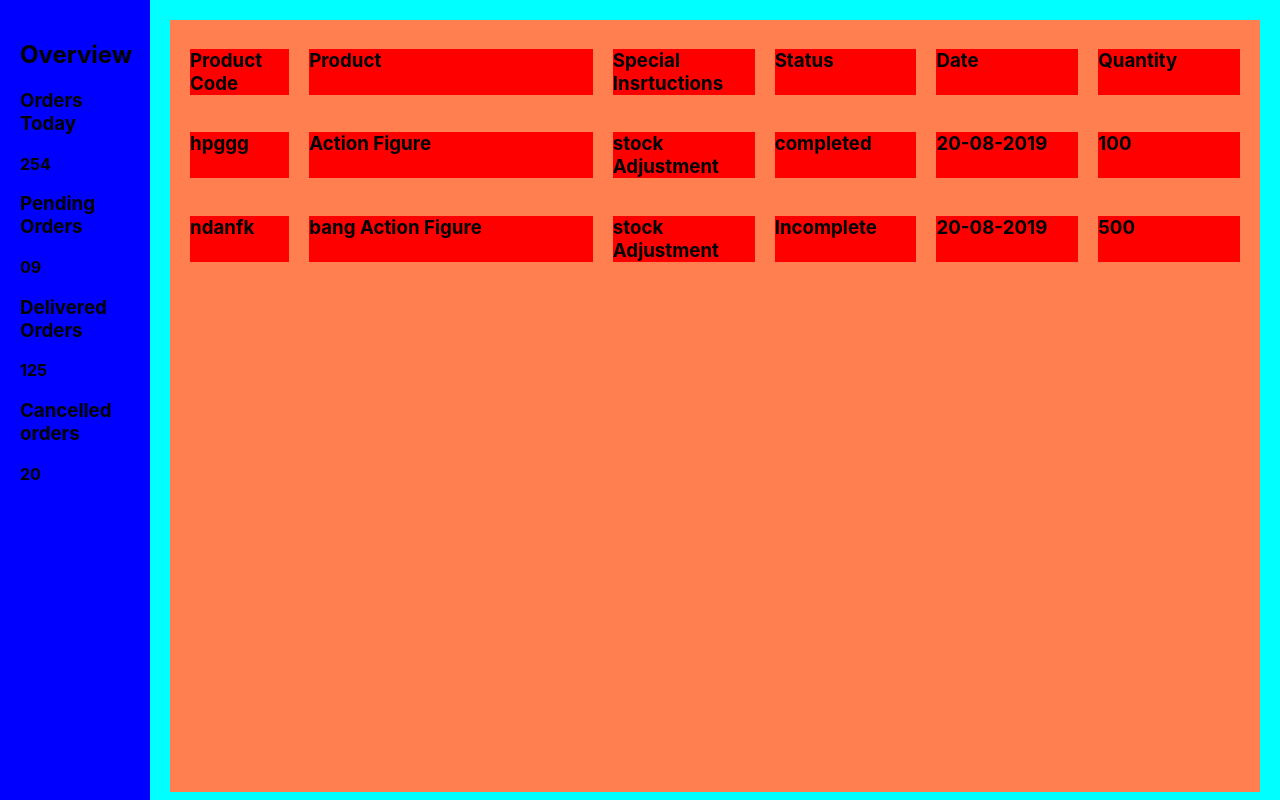
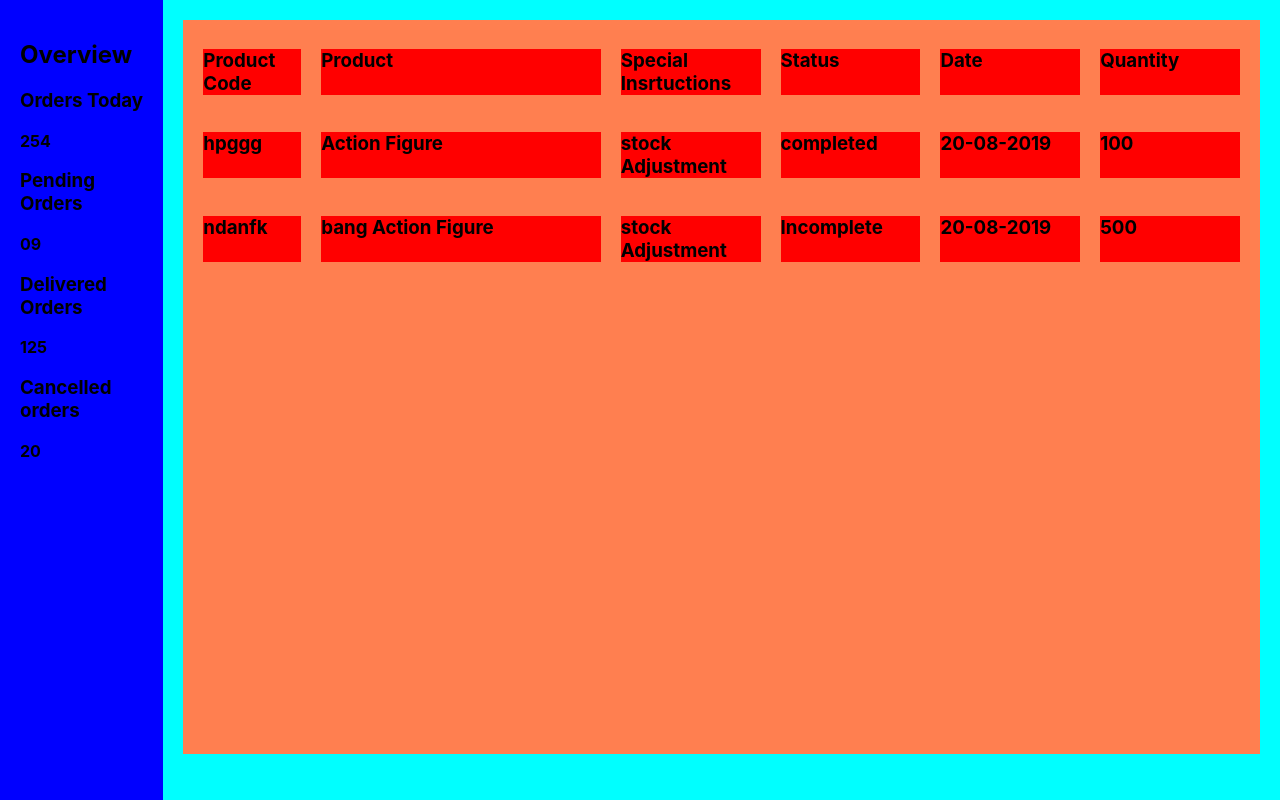
Before and after one commit to Vaynelucis/E-dashboard, a React (Create React App) app: page /dashboard in a window 1280 px wide. Built offline with nearby package versions, Linux system fonts and the light colour scheme.

Commit message:
messed with some styling

```diff
--- a/src/App.css
+++ b/src/App.css
@@ -1,7 +1,11 @@
 .App {
   /* text-align: center; */
+  background-color: red;
   height: 100vh;
-  background-color: red
+}
+
+body {
+  background: #ccc;
 }
 
 .App-logo {
@@ -12,7 +16,7 @@
 
 .App-header {
   background-color: #282c34;
-  min-height: 100vh;
+  /* min-height: 100vh; */
   display: flex;
   flex-direction: column;
   align-items: center;
@@ -37,11 +41,10 @@
 
 
 .grid-container {
-  display: grid;
-  grid-template-columns: minmax(150px, 0.5fr) 4fr;
+  display: flex;
   background-color: aqua;
-  /* height: 100vh */
-  height: 100vh
+  min-height: 100vh;
+  width: 100%;
 }
 
 .grid-container-heading,
@@ -52,14 +55,16 @@
 
 }
 
-
+.grid-item.dash {
+  padding: 20px;
+}
 
 .grid-item-heading {
   background-color: red;
 }
 
 .dashbody {
-  margin: 20px;
+  /* margin: 20px; */
   padding: 10px 20px;
   background-color: coral;
   height: 94%;
```
Also changed, not shown: 1 other file (tests, documents, lock files or other folders).
